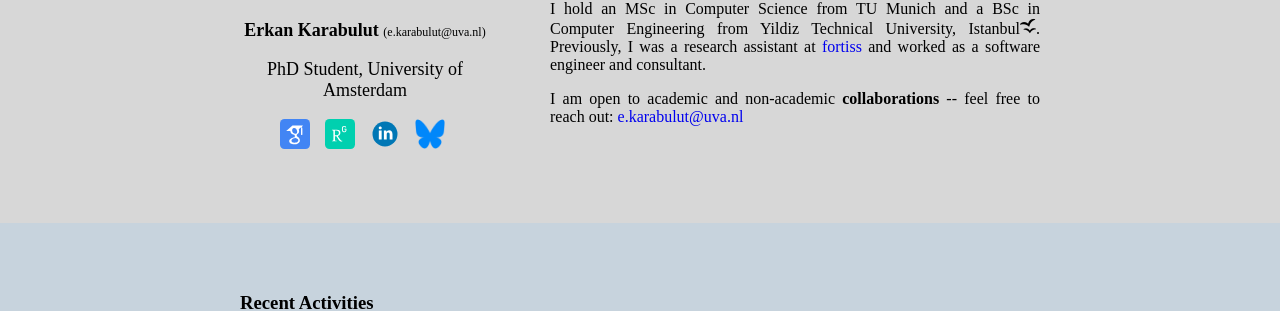
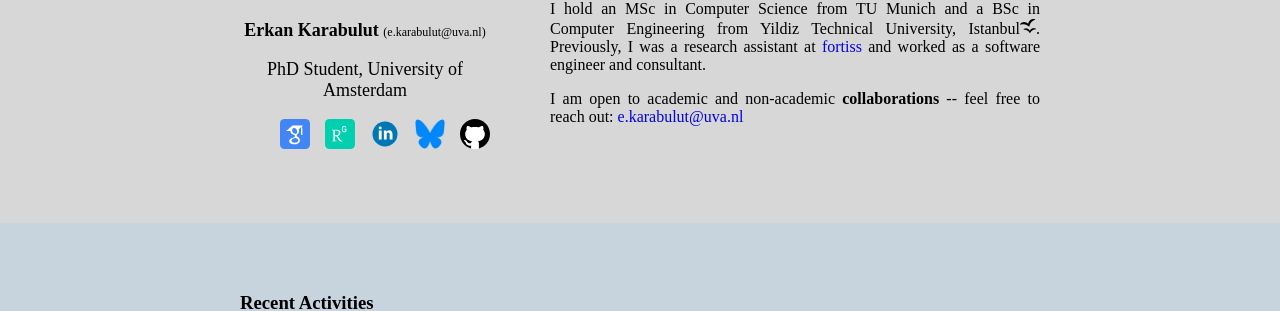
Before and after one commit to erkankarabulut/erkankarabulut.github.io, a Jekyll site: the page built from index.html, in a window 1280 px wide. Shown: the part 332-643 px from the top of the page. Built offline with Jekyll 4.4.1, drawn with Linux system fonts in a browser that asks for light colours.

Commit message:
add github link

```diff
--- a/index.html
+++ b/index.html
@@ -48,6 +48,9 @@ layout: default
                     </a>
                     <a target="_blank" href="https://bsky.app/profile/erkankarabulut.bsky.social">
                         <img src="/assets/images/bluesky.png" alt="Bluesky" class="social-icon">
+                    </a>
+                    <a target="_blank" href="https://github.com/erkankarabulut">
+                        <img src="/assets/images/github.svg" alt="GitHub" class="social-icon">
                     </a>
                 </div>
             </div>
```
Also changed, not shown: assets/images/github.svg (added).
